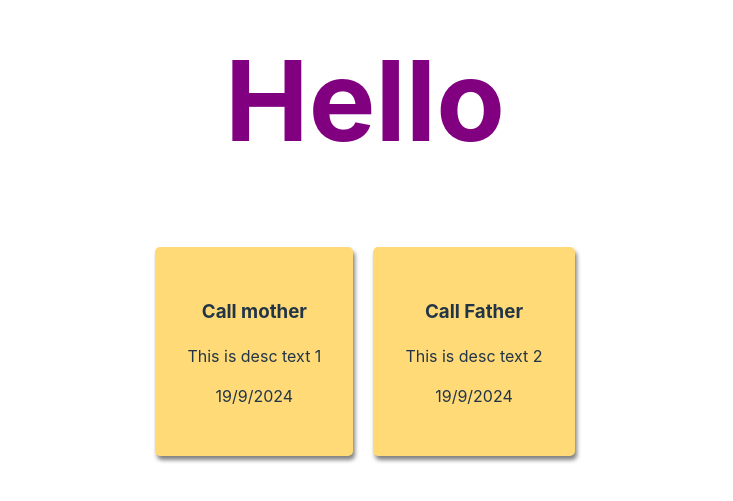
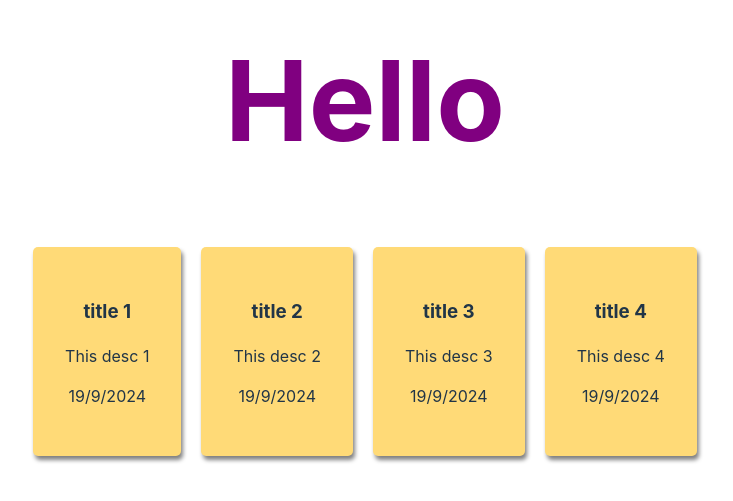
Before and after one commit to AlMahfuzKhanD/react-js-practice, a React (Vite) app in the folder react-by-anisul-islam/: page / in a window 1280 px wide. Shown: the part 185-686 px from the top of the page, without its empty margins (275-1008 px from the left). Built offline with nearby package versions, Linux system fonts and the light colour scheme.

Commit message:
array mapping done

```diff
--- a/react-by-anisul-islam/src/App.jsx
+++ b/react-by-anisul-islam/src/App.jsx
@@ -2,6 +2,7 @@ import { useState } from 'react'
 import reactLogo from './assets/react.svg'
 import viteLogo from '/vite.svg'
 import Card from './Card'
+import Data from './data.json'
 import './App.css'
 
 const headingStyle = {
@@ -12,11 +13,13 @@ const headingStyle = {
 function App() {
   const [count, setCount] = useState(0)
 
+  let items = [];
+
   return (
     <>
       <h1 className='headingStyle'>Hello</h1>
-      <Card titleText="Call mother" descText="This is desc text 1"/>
-      <Card titleText="Call Father" descText="This is desc text 2"/>
+      {items = Data.map((item,index) => <Card key={index} titleText={item.title} descText={item.desc}/>)}
+
 
     </>
   )
--- /dev/null
+++ b/react-by-anisul-islam/src/data.json
@@ -0,0 +1,18 @@
+[
+    {
+        "title": "title 1",
+        "desc": "This desc 1"
+    },
+    {
+        "title": "title 2",
+        "desc": "This desc 2"
+    },
+    {
+        "title": "title 3",
+        "desc": "This desc 3"
+    },
+    {
+        "title": "title 4",
+        "desc": "This desc 4"
+    }
+]
```
